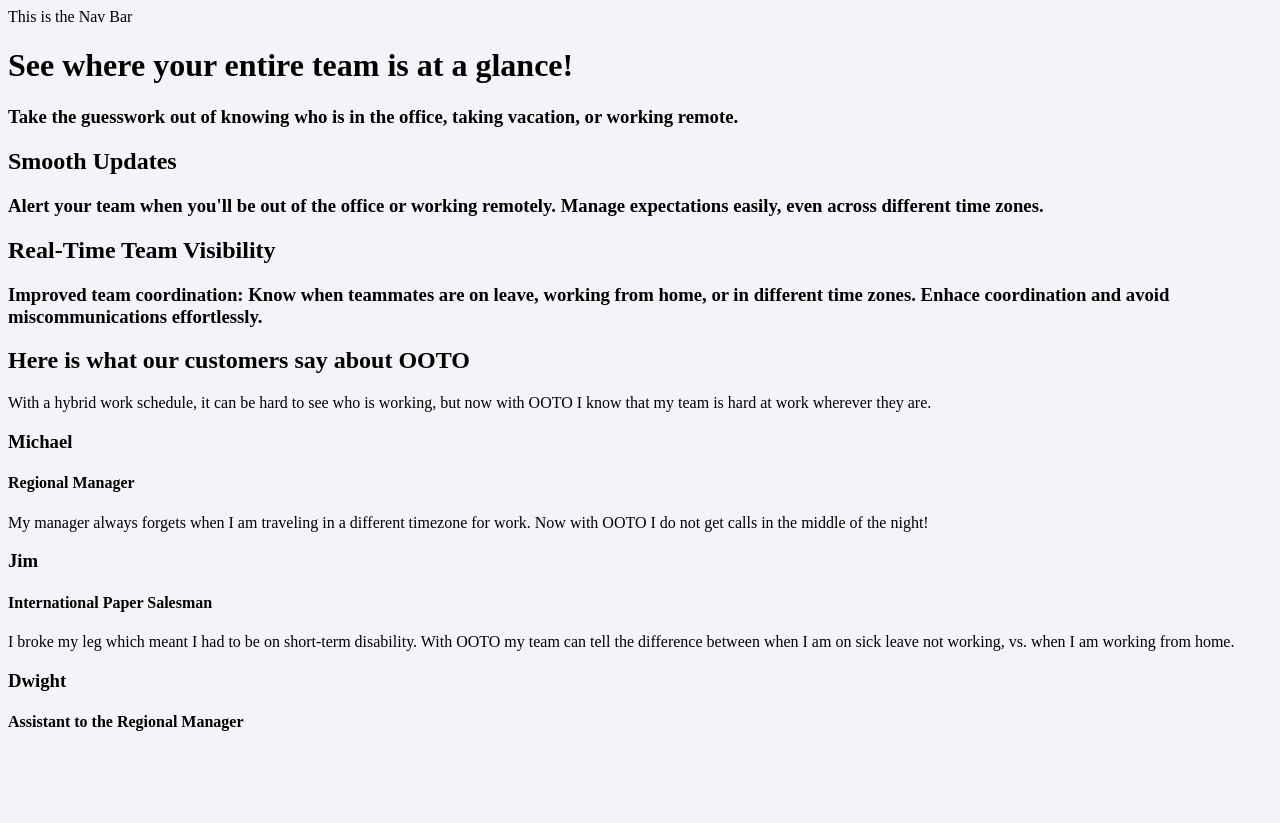
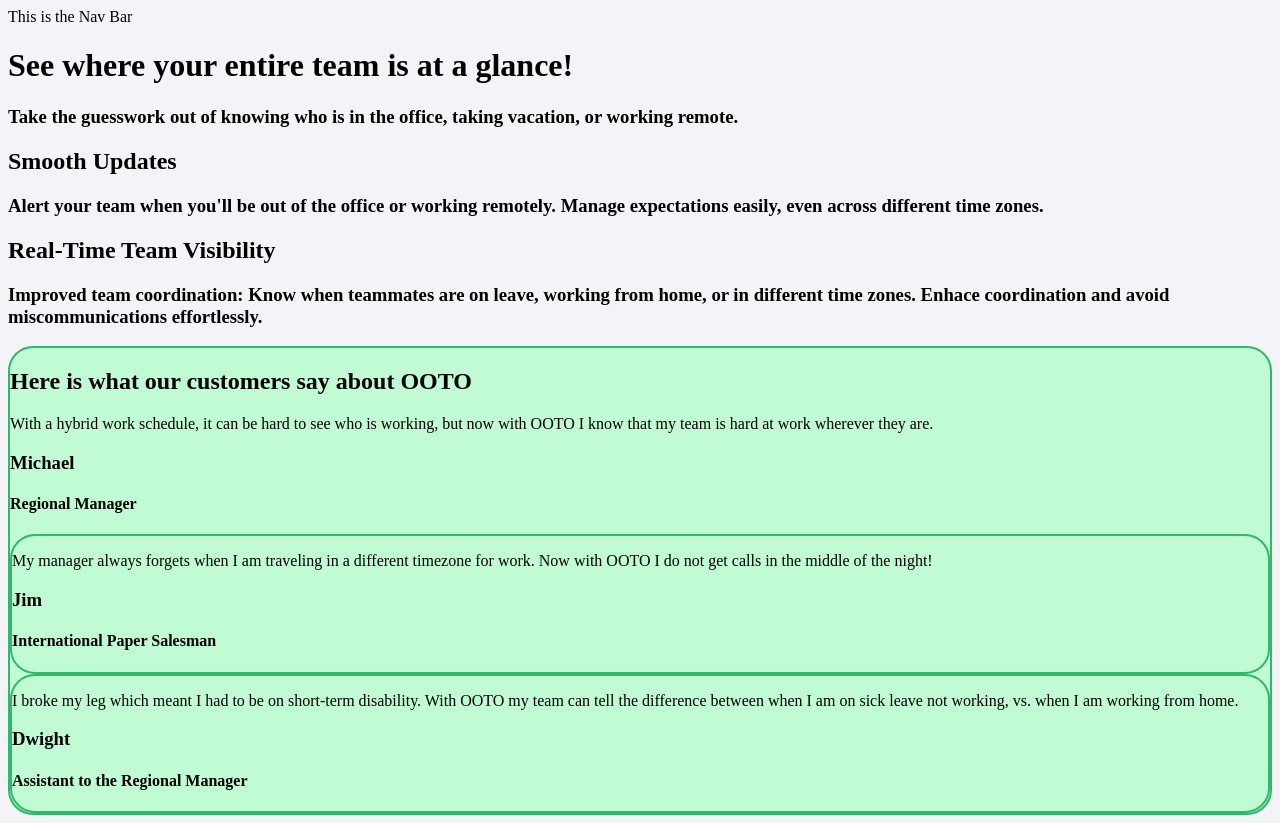
Before and after one commit to Geodude-OOTO/OOTO, a React (Create React App) app in the folder client/: page / in a window 1280 px wide. Before the commit the page ends 800 px from the top, so only its background shows below. Built offline with nearby package versions, Linux system fonts and the light colour scheme.

Commit message:
tile styling

```diff
--- a/client/src/components/landingPageComponents/Testimonials.jsx
+++ b/client/src/components/landingPageComponents/Testimonials.jsx
@@ -2,7 +2,7 @@ import React from 'react';
 
 const Testimonials = () => {
     return (
-        <div>
+        <div className="tile-container">
             <h2>Here is what our customers say about OOTO</h2>
             <div>
                 <p>With a hybrid work schedule, it can be hard to see who is working,
@@ -11,14 +11,14 @@ const Testimonials = () => {
                 <h3>Michael</h3>
                 <h4>Regional Manager</h4>
             </div>
-            <div>
+            <div className="tile-container">
                 <p>My manager always forgets when I am traveling in a different timezone for work.
                     Now with OOTO I do not get calls in the middle of the night!
                 </p>
                 <h3>Jim</h3>
                 <h4>International Paper Salesman</h4>
             </div>
-            <div>
+            <div className="tile-container">
                 <p>I broke my leg which meant I had to be on short-term disability.
                     With OOTO my team can tell the difference between when I am on sick leave not working,
                     vs. when I am working from home.
--- a/client/src/styles/landingpage.css
+++ b/client/src/styles/landingpage.css
@@ -1,3 +1,9 @@
 body {
     background-color: #F2F4F8;
 }
+
+.tile-container {
+    border-radius: 25px;
+    border: 2px solid #32B86A;
+    background-color:  #C1FBD3;
+}
```
